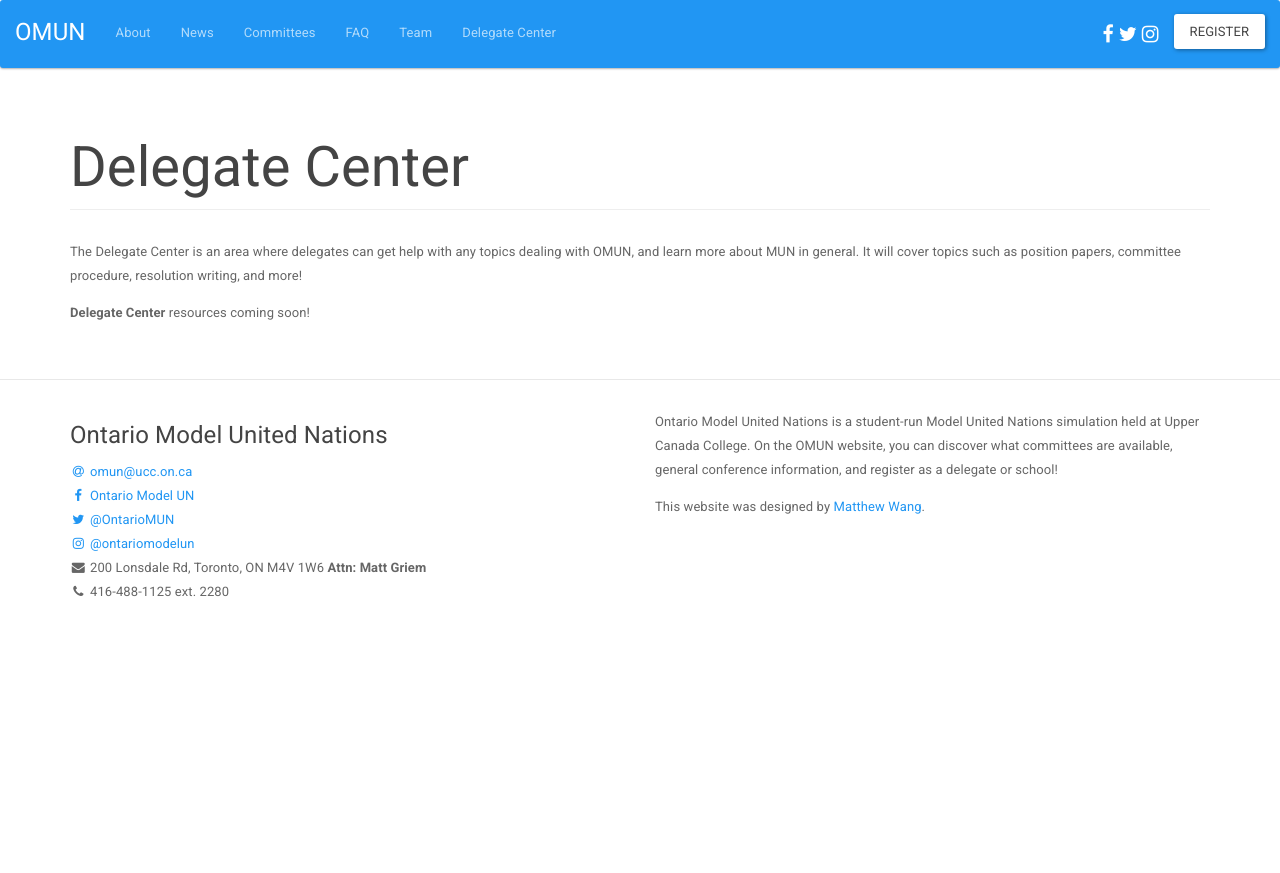
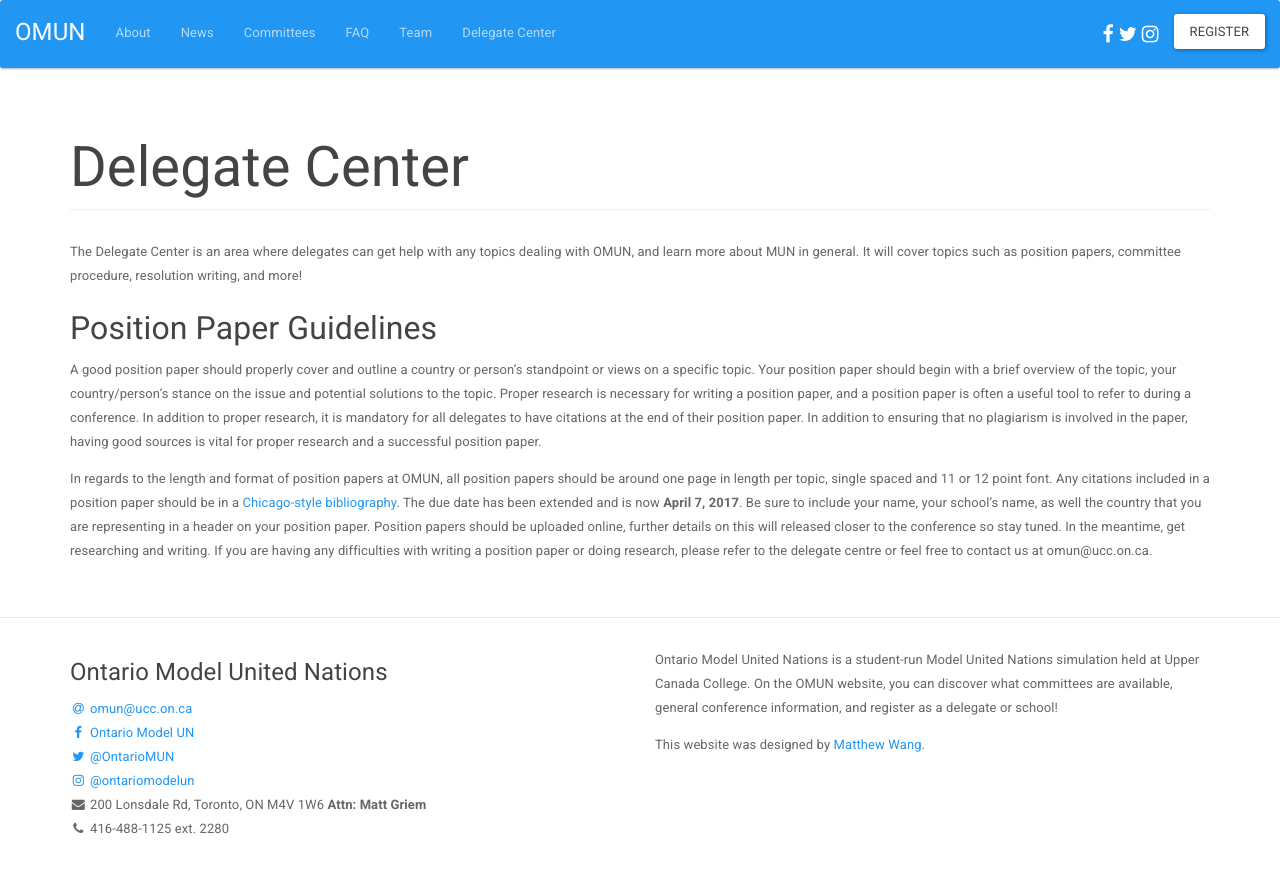
Before and after one commit to malsf21/omun.ca, a Jekyll site: the page built from delegate-center.html, in a window 1280 px wide. Shown: the top 873 px of the page. Built offline with Jekyll 4.4.1, drawn with Linux system fonts in a browser that asks for light colours.

Commit message:
uploads background guides for ICIJ, LBJ, UNSC + announcement + delegate centre adjustments

```diff
--- a/_data/faq.yml
+++ b/_data/faq.yml
@@ -51,4 +51,4 @@ committeeassign:
 committeepps:
   type: committee
   question: How do Position Papers work at OMUN?
-  answer: "OMUN will be making position papers mandatory this year for all delegates to receive committee awards. They will be marked, counting for 10 points out of 60 towards committee awards. Delegates should target their papers to be around 2 pages, double spaced. Position Papers will be due March 21st."
+  answer: "OMUN will be making position papers mandatory this year for all delegates to receive committee awards. They will be marked, counting for 10 points out of 60 towards committee awards. Delegates should target their papers to be around 2 pages, double spaced. Position Papers will be due April 7th."
--- a/_layouts/committee.html
+++ b/_layouts/committee.html
@@ -16,7 +16,7 @@
           {% if page.guide %}
           <a href="{{ site.baseurl }}/files/committees/{{page.guide}}" type="button" class="btn btn-primary btn-block" target="_blank">View Background Guide</a>
           {% else %}
-            <div style="text-align:center;">
+            <div class="text-center">
               <h5><span class="label label-primary">Background Guide Coming Soon!</label></h5>
             </div>
           {% endif %}
@@ -24,6 +24,9 @@
         <div class="col-sm-9">
           <div class="lead" id="content">
             {{ content }}
+            <p>
+              Check out the <a href="{{site.baseurl}}/delegate-center/">Delegate Center</a> for information on position papers, research guidelines, and general committee tips.
+            </p>
           </div>
         </div>
       </div>
--- /dev/null
+++ b/delegate-center.html
@@ -0,0 +1,19 @@
+---
+layout: page
+title: Delegate Center
+permalink: /delegate-center/
+---
+
+<p>
+  The Delegate Center is an area where delegates can get help with any topics dealing with OMUN, and learn more about MUN in general. It will cover topics such as position papers, committee procedure, resolution writing, and more!
+</p>
+
+<h2>Position Paper Guidelines</h2>
+
+<p>
+  A good position paper should properly cover and outline a country or person’s standpoint or views on a specific topic. Your position paper should begin with a brief overview of the topic, your country/person’s stance on the issue and potential solutions to the topic. Proper research is necessary for writing a position paper, and a position paper is often a useful tool to refer to during a conference. In addition to proper research, it is mandatory for all delegates to have citations at the end of their position paper. In addition to ensuring that no plagiarism is involved in the paper, having good sources is vital for proper research and a successful position paper.
+</p>
+
+<p>
+  In regards to the length and format of position papers at OMUN, all position papers should be around one page in length per topic, single spaced and 11 or 12 point font. Any citations included in a position paper should be in a <a href="http://www.chicagomanualofstyle.org/tools_citationguide.html">Chicago-style bibliography</a>. The due date has been extended and is now <b>April 7, 2017</b>. Be sure to include your name, your school’s name, as well the country that you are representing in a header on your position paper. Position papers should be uploaded online, further details on this will released closer to the conference so stay tuned. In the meantime, get researching and writing. If you are having any difficulties with writing a position paper or doing research, please refer to the delegate centre or feel free to contact us at omun@ucc.on.ca.
+</p>
--- a/delegate-center.md
+++ /dev/null
@@ -1,8 +0,0 @@
----
-layout: page
-title: Delegate Center
-permalink: /delegate-center/
----
-The Delegate Center is an area where delegates can get help with any topics dealing with OMUN, and learn more about MUN in general. It will cover topics such as position papers, committee procedure, resolution writing, and more!
-
-**Delegate Center** resources coming soon!
```
Also changed, not shown: _committees/icij.md (+1 -0 lines), _committees/lbj.md (+3 -2 lines), _committees/unscb.md (+1 -0 lines), _posts/2017-02-26-first-background-guides.markdown (added, +10 -0 lines), 3 other files.
